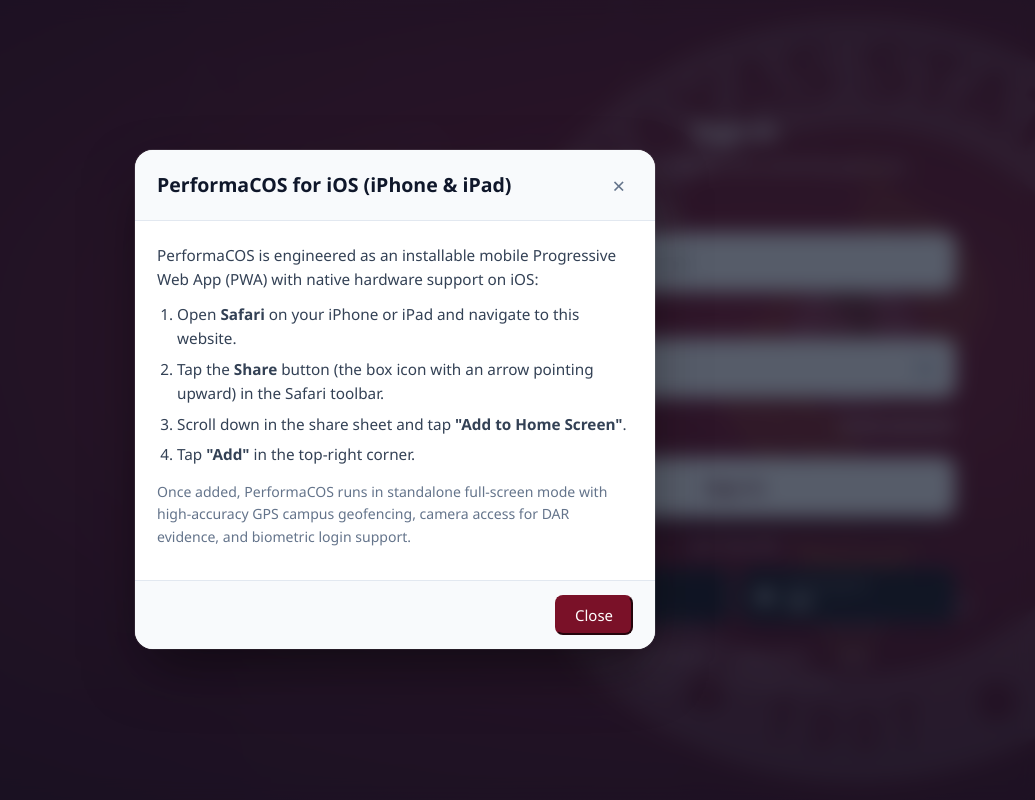
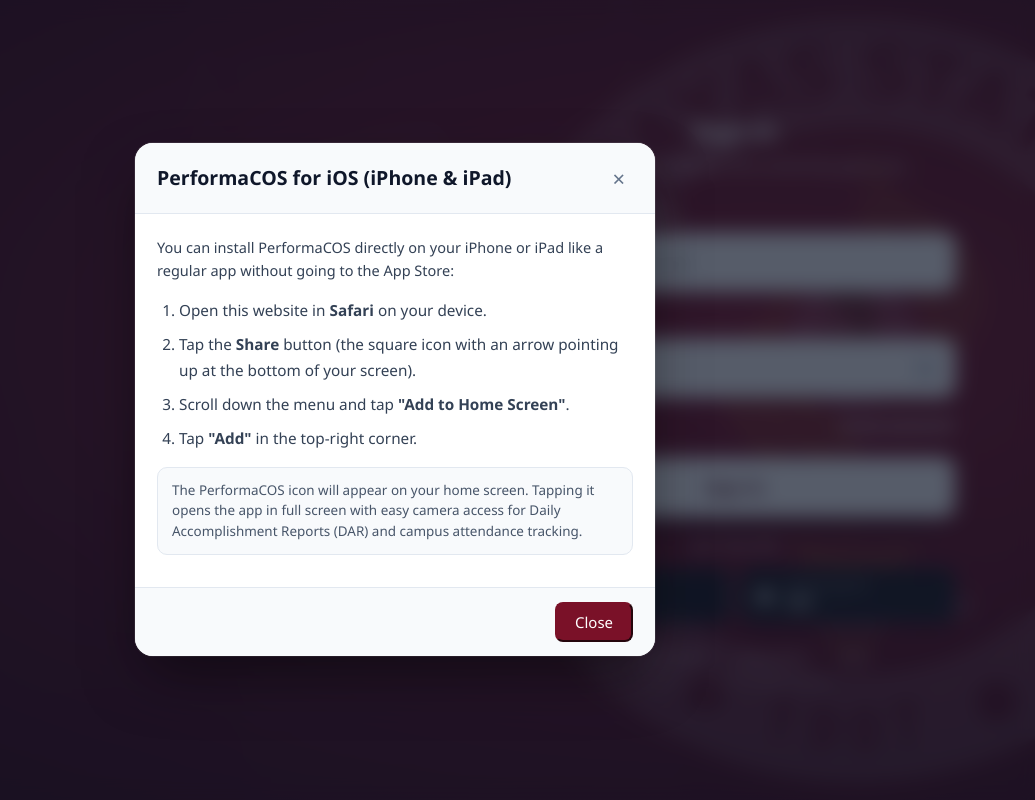
Before and after one commit to NotJorgee/performa-cos, a React (Vite) app: page / in a window 1280 px wide. Both pictures are taken after a click on the button "Install PerformaCOS on iOS". Shown: the whole page, without its empty margins (245-1280 px from the left). Built offline with nearby package versions, Linux system fonts and the light colour scheme; no server answers.

Commit message:
docs: simplify iOS installation instructions with clear plain language for everyday users

```diff
--- a/src/components/auth/Login.jsx
+++ b/src/components/auth/Login.jsx
@@ -326,25 +326,25 @@ export default function Login({
             <div className="lv2-modal-body">
               {activeLegalModal === 'ios' && (
                 <div>
-                  <p>
-                    PerformaCOS is engineered as an installable mobile Progressive Web App (PWA) with native hardware support on iOS:
+                  <p style={{ marginBottom: '14px', fontSize: '0.95em' }}>
+                    You can install PerformaCOS directly on your iPhone or iPad like a regular app without going to the App Store:
                   </p>
-                  <ol>
-                    <li>
-                      Open <strong>Safari</strong> on your iPhone or iPad and navigate to this website.
+                  <ol style={{ lineHeight: '1.7', paddingLeft: '22px', margin: '0 0 16px' }}>
+                    <li style={{ marginBottom: '8px' }}>
+                      Open this website in <strong>Safari</strong> on your device.
                     </li>
-                    <li>
-                      Tap the <strong>Share</strong> button (the box icon with an arrow pointing upward) in the Safari toolbar.
+                    <li style={{ marginBottom: '8px' }}>
+                      Tap the <strong>Share</strong> button (the square icon with an arrow pointing up at the bottom of your screen).
                     </li>
-                    <li>
-                      Scroll down in the share sheet and tap <strong>"Add to Home Screen"</strong>.
+                    <li style={{ marginBottom: '8px' }}>
+                      Scroll down the menu and tap <strong>"Add to Home Screen"</strong>.
                     </li>
-                    <li>
+                    <li style={{ marginBottom: '4px' }}>
                       Tap <strong>"Add"</strong> in the top-right corner.
                     </li>
                   </ol>
-                  <p style={{ marginTop: '14px', fontSize: '0.92em', color: '#64748b' }}>
-                    Once added, PerformaCOS runs in standalone full-screen mode with high-accuracy GPS campus geofencing, camera access for DAR evidence, and biometric login support.
+                  <p style={{ marginTop: '16px', padding: '12px 14px', background: '#f8fafc', borderRadius: '10px', border: '1px solid #e2e8f0', fontSize: '0.88em', color: '#475569', lineHeight: '1.55' }}>
+                    The PerformaCOS icon will appear on your home screen. Tapping it opens the app in full screen with easy camera access for Daily Accomplishment Reports (DAR) and campus attendance tracking.
                   </p>
                 </div>
               )}
```
